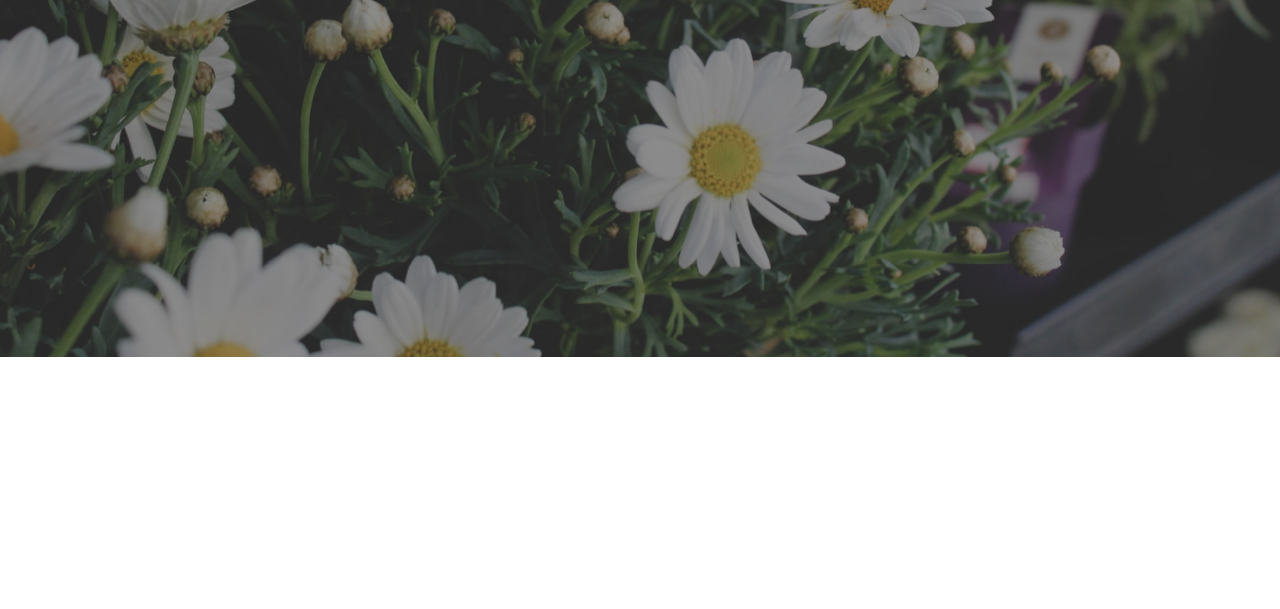
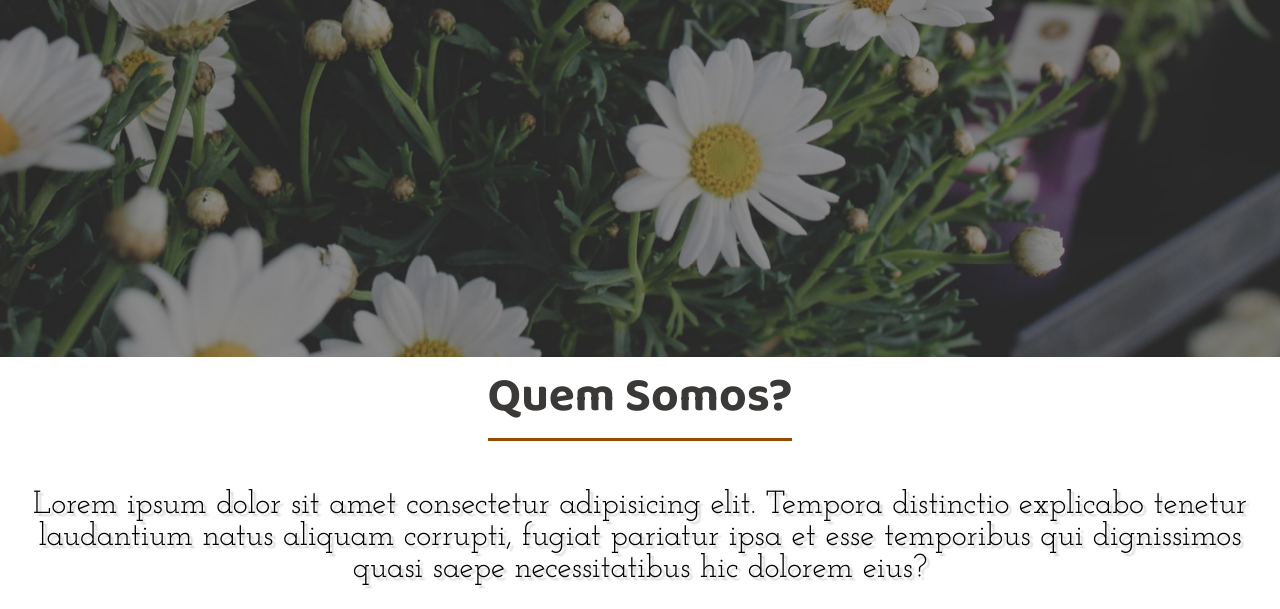
Before and after one commit to FranciscoHenrico/Portif-lio, a plain HTML site: page index.html in a window 1280 px wide. Shown: the part 443-1052 px from the top of the page. Before the commit the page ends 800 px from the top, so only its background shows below. Drawn offline with Linux system fonts and the light colour scheme; a web font is replaced by a local one.

Commit message:
:package: Sessão: "Quem Somos"

```diff
--- a/index.html
+++ b/index.html
@@ -31,7 +31,7 @@
             </div>
         </header>
 
-        <div class="sidebar">
+        <aside class="sidebar">
             <nav>
                 <ul class="menu">
                     <li class="menu-item"><a href="#" class="menu-link">Home</a></li>
@@ -50,6 +50,17 @@
 
         </div>
 
+
+        <section class="sessao-qs">
+            <div class="sessao-header">
+                <h1>Quem Somos?</h1>
+            </div>
+
+               </div>
+               <div class="sobre">
+                <p>Lorem ipsum dolor sit amet consectetur adipisicing elit. Tempora distinctio explicabo tenetur laudantium natus aliquam corrupti, fugiat pariatur ipsa et esse temporibus qui dignissimos quasi saepe necessitatibus hic dolorem eius?</p>
+                </div>
+            </section>
     </div>
 </body>
 
--- a/style.css
+++ b/style.css
@@ -238,3 +238,34 @@ header{
 .social-media i:hover{
     background-color: #ffbb77;
 }
+
+.sessao-header h1{
+    font-family: var(--font-primary);
+    font-size: 3rem;
+    color: rgb(58, 57, 56);
+    border-bottom: solid 3px  #974b00 ;
+    margin-bottom: 1rem;
+}
+
+.sobre{
+    display: flex;
+   align-items: center;
+   justify-content: center;
+
+}
+
+.sobre p{
+    font-family: var(--font-secundary);
+    font-size: 2rem;
+    text-shadow: .2rem .2rem 2px rgba(0, 0, 0, .2);
+    text-align: center;
+    margin-top: 2rem;
+    margin-bottom: 1.5rem;
+
+}
+
+.sessao-header{
+    display: flex;
+    align-items: center;
+    justify-content: center;
+}
```
Also changed, not shown: Imagens/bgqs.jpg (added).
